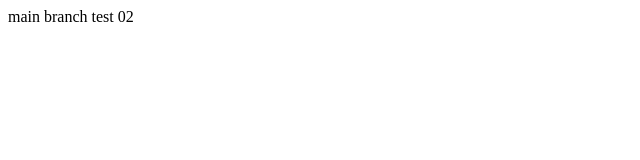
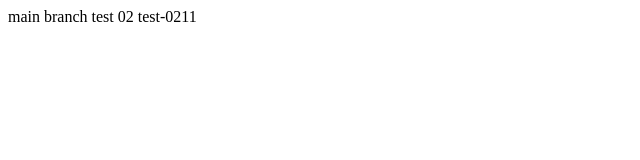
Before and after one commit to bossvirus03/git-sdfsldkf, a plain HTML site: page index.html in a window 1280 px wide. Shown: the full height of the page, 0-640 px from the left. Drawn offline with Linux system fonts and the light colour scheme.

Commit message:
test merge conflix

```diff
--- a/index.html
+++ b/index.html
@@ -6,6 +6,6 @@
     <title>Document</title>
   </head>
   <body>
-    main branch test 02
+    main branch test 02 test-0211
   </body>
 </html>
```
